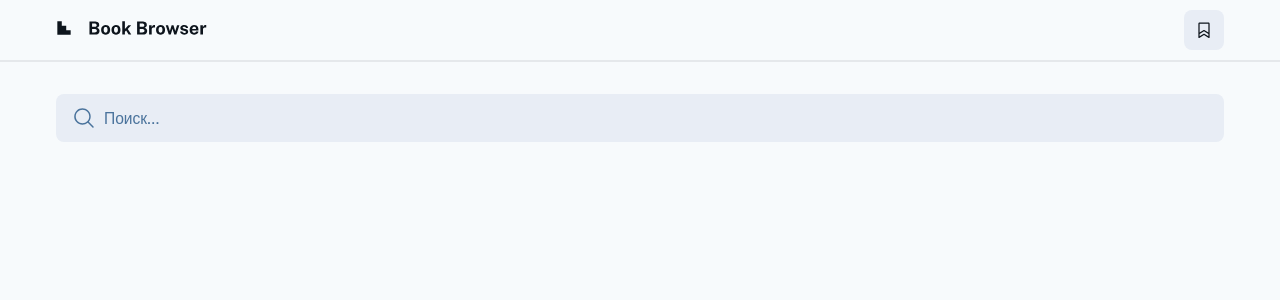
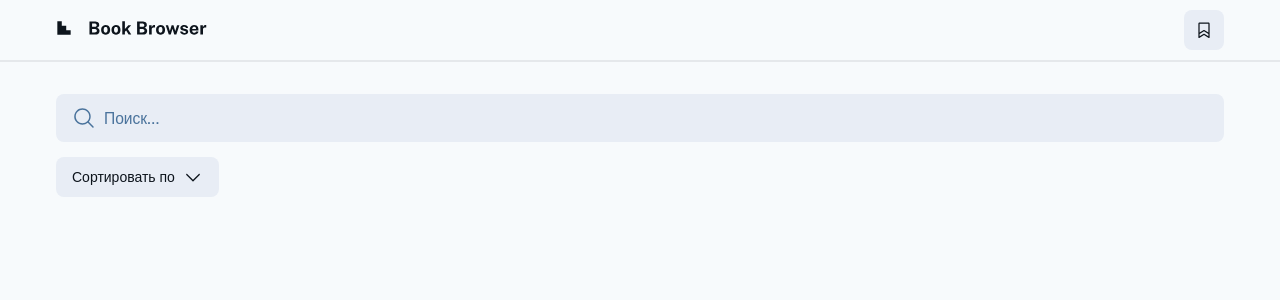
Before and after one commit to Lychil/BookBrowser, a React (Vite) app: page /home in a window 1280 px wide. Shown: the top 300 px of the page. Built offline with nearby package versions, Linux system fonts and the light colour scheme.

Commit message:
home-page. Добавлен фильтр по типу книг в виде выпадающего меню

```diff
--- /dev/null
+++ b/src/common/components/SortDropdown/SortDropdown.module.css
@@ -0,0 +1,43 @@
+.dropdownContainer {
+    position: relative;
+    display: inline-block;
+    font-size: var(--text-sm);
+}
+
+.dropdownButton {
+    background-color: var(--bg-func-color);
+    color: var(--primary-color);
+    border-radius: var(--border-r-def);
+    padding: 10px 16px;
+    display: flex;
+    column-gap: 8px;
+    align-items: center;
+    transition: all 0.3s;
+}
+
+.dropdownButton:hover {
+    opacity: 0.5;
+}
+
+.dropdownList {
+    position: absolute;
+    max-width: 300px;
+    top: 100%;
+    left: 0;
+    right: 0;
+    background-color: var(--bg-func-color);
+    border-radius: var(--border-r-def);
+    padding: 8px 0;
+    list-style: none;
+}
+
+.dropdownItem {
+    padding: 8px 16px;
+    color: var(--primary-color);
+    cursor: pointer;
+    transition: all 0.3s;
+}
+
+.dropdownItem:hover {
+    opacity: 0.5;
+}
--- /dev/null
+++ b/src/common/components/SortDropdown/SortDropdown.tsx
@@ -0,0 +1,74 @@
+import { useState, useRef, useEffect } from 'react';
+import styles from '@/common/components/SortDropdown/SortDropdown.module.css';
+import arrowImg from "@/common/img/icons/arrow-bottom.svg";
+
+type FilterOption = {
+    value: string;
+    label: string;
+};
+
+const options: FilterOption[] = [
+    { value: 'e-books', label: 'электронные книги' },
+    { value: 'free-e-books', label: 'бесплатные электронные книги' },
+    { value: 'full-view', label: 'полный просмотр' },
+    { value: 'paid-e-books', label: 'платные электронные книги' },
+    { value: 'limited-view', label: 'ограниченный просмотр' },
+];
+
+export default function FilterDropdown() {
+    const [isOpen, setIsOpen] = useState(false);
+    const [selectedOption, setSelectedOption] = useState<FilterOption | null>(null);
+    const dropdownRef = useRef<HTMLDivElement>(null);
+
+    const toggleDropdown = () => setIsOpen(!isOpen);
+
+    const handleOptionClick = (option: FilterOption) => {
+        setSelectedOption(option);
+        setIsOpen(false);
+    };
+
+    useEffect(() => {
+        const handleClickOutside = (event: MouseEvent) => {
+            if (dropdownRef.current && !dropdownRef.current.contains(event.target as Node)) {
+                setIsOpen(false);
+            }
+        };
+
+        document.addEventListener('mousedown', handleClickOutside);
+        return () => document.removeEventListener('mousedown', handleClickOutside);
+    }, []);
+
+    return (
+        <div className={styles.dropdownContainer} ref={dropdownRef}>
+            <button
+                className={styles.dropdownButton}
+                onClick={toggleDropdown}
+                aria-haspopup="listbox"
+                aria-expanded={isOpen}
+            >
+                {selectedOption ? selectedOption.label : 'Сортировать по'}
+                <img
+                    src={arrowImg}
+                    style={{ transition: 'transform 0.3s ease', transform: isOpen ? 'rotate(-180deg)' : 'rotate(0)' }}
+                    alt="Статус выпадающего меню"
+                />
+            </button>
+
+            {isOpen && (
+                <ul className={styles.dropdownList} role="listbox">
+                    {options.map((option) => (
+                        <li
+                            key={option.value}
+                            className={styles.dropdownItem}
+                            onClick={() => handleOptionClick(option)}
+                            role="option"
+                            aria-selected={selectedOption?.value === option.value}
+                        >
+                            {option.label}
+                        </li>
+                    ))}
+                </ul>
+            )}
+        </div>
+    );
+};
--- a/src/index.css
+++ b/src/index.css
@@ -2,6 +2,8 @@
   padding: 0;
   margin: 0;
 
+  font-size: inherit;
+  font-weight: inherit;
   box-sizing: border-box;
 }
 
--- a/src/pages/Home/Home.module.css
+++ b/src/pages/Home/Home.module.css
@@ -1,3 +1,9 @@
 .home__wrapper {
     padding-block: 32px;
 }
+
+.home__filters {
+    display: flex;
+    flex-direction: column;
+    row-gap: 15px;
+}
--- a/src/pages/Home/Home.tsx
+++ b/src/pages/Home/Home.tsx
@@ -1,10 +1,14 @@
 import SearchInput from "@/common/components/SearchInput/SearchInput";
+import SortDropdown from "@/common/components/SortDropdown/SortDropdown";
 import styles from "@/pages/Home/Home.module.css";
 
 export default function Home() {
     return (
         <div className={styles.home__wrapper}>
-            <SearchInput />
+            <div className={styles.home__filters}>
+                <SearchInput />
+                <SortDropdown />
+            </div>
         </div>
     )
 }
```
